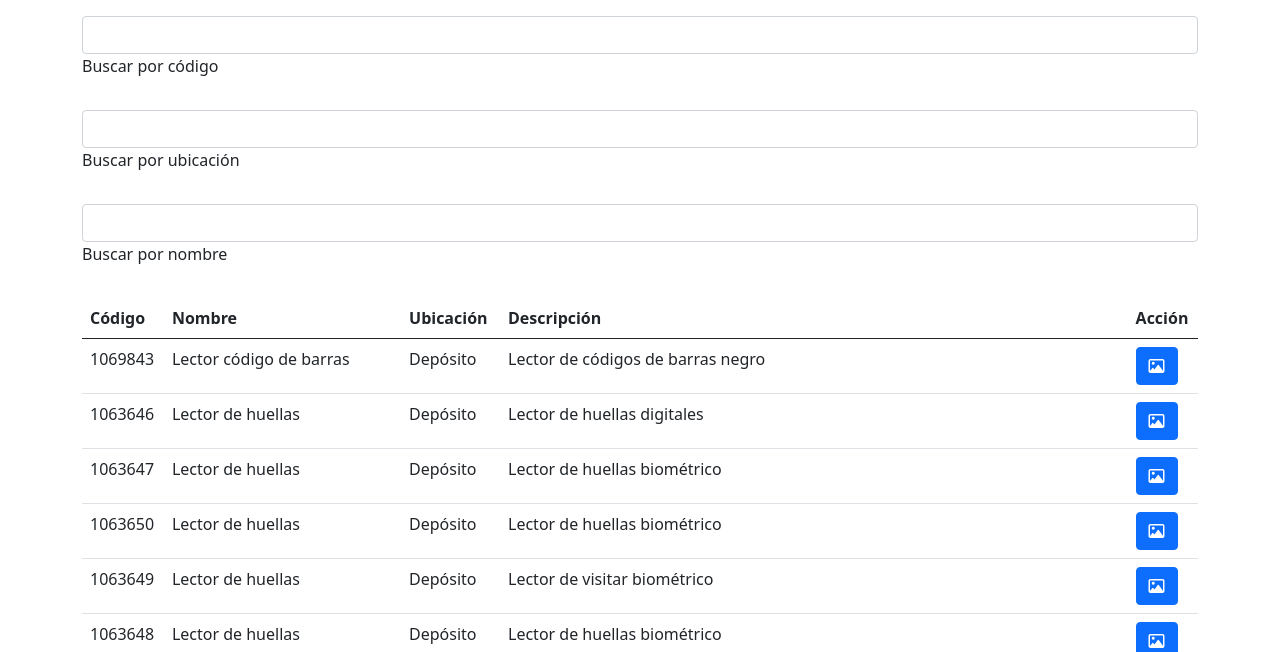
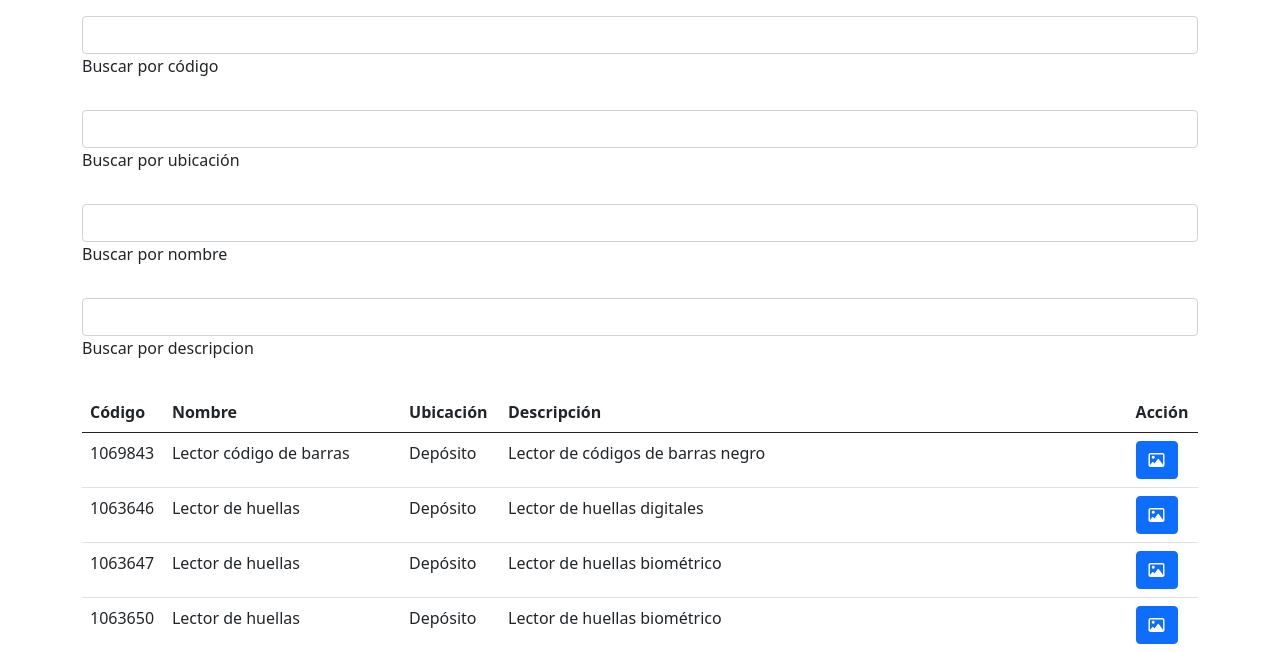
Before and after one commit to Red-Umsalud/MiniInventario, a Django app: page / in a window 1280 px wide. Shown: the top 652 px of the page. Run offline with Django 4.2, Linux system fonts and the light colour scheme; data comes from the database, SQL or seed files in the repository.

Commit message:
Agregado input para la busqueda segun la descripcion (Fix #8)

```diff
--- a/api/urls.py
+++ b/api/urls.py
@@ -1,9 +1,10 @@
 from django.urls import path
-from .views import getActivoListAPIView, getActivoUbicacionListAPIView, getActivoNombreListAPIView, getActivoCodigoListAPIView
+from .views import getActivoListAPIView, getActivoUbicacionListAPIView, getActivoNombreListAPIView, getActivoCodigoListAPIView, getActivoDescripcionListAPIView
 
 urlpatterns = [
     path('activos/', getActivoListAPIView, name='get_activo_list_api_view'),
     path('activo_ubicacion', getActivoUbicacionListAPIView, name='get_activo_ubicacion_list_api_view'),
     path('activo_nombre', getActivoNombreListAPIView, name='get_activo_nombre_list_api_view'),
-    path('activo_codigo', getActivoCodigoListAPIView, name='get_activo_codigo_list_api_view')
+    path('activo_codigo', getActivoCodigoListAPIView, name='get_activo_codigo_list_api_view'),
+    path('activo_descripcion', getActivoDescripcionListAPIView, name='get_activo_descripcion_list_api_view')
 ]
--- a/api/views.py
+++ b/api/views.py
@@ -30,6 +30,6 @@ def getActivoCodigoListAPIView(request):
 
 @api_view(['GET'])
 def getActivoDescripcionListAPIView(request):
-    activos = Activo.objects.filter(descripcion__contains=request.GET(['descripcion']))
+    activos = Activo.objects.filter(descripcion__contains=request.GET['descripcion'])
     serializer = ActivoSerializer(activos, many=True)
     return Response(serializer.data)
--- a/app/templates/index.html
+++ b/app/templates/index.html
@@ -20,6 +20,13 @@
             <label class="form-label" for="datatable-search-input-nombre">Buscar por nombre</label>
         </div>
     </p>
+    <p>
+        <div class="form-outline mb-4">
+            <input type="text" class="form-control" id="datatable-search-input-descripcion"/>
+            <label class="form-label" for="datatable-search-input-descripcion">Buscar por descripcion</label>
+        </div>
+    </p>
+
     <table
         id="table"
         class="table"
@@ -113,6 +120,26 @@
                 }
             })
         });
+        document.getElementById("datatable-search-input-descripcion").addEventListener("keyup", function (e) {
+            var search_input = $("#datatable-search-input-descripcion").val();
+            table_body.empty();
+            $.ajax({
+                type: 'GET',
+                url: '{% url "get_activo_descripcion_list_api_view" %}',
+                data: {'descripcion': search_input},
+                success: function (data) {
+                    for (let i = 0; i < data.length; i++) {
+                        table_body.append("<tr>" +
+                            "<td>" + data[i]['codigo'] + "</td>" +
+                            "<td>" + data[i]['nombre'] + "</td>" +
+                            "<td>" + data[i]['ubicacion'] + "</td>" +
+                            "<td>" + data[i]['descripcion'] + "</td>" +
+                            '<td><button class="btn btn-primary"><i class="fa-regular fa-image"></i></button></td>' +
+                            "</tr>")
+                    }
+                }
+            })
+        });
     }
     fillTable();
 </script>
```
